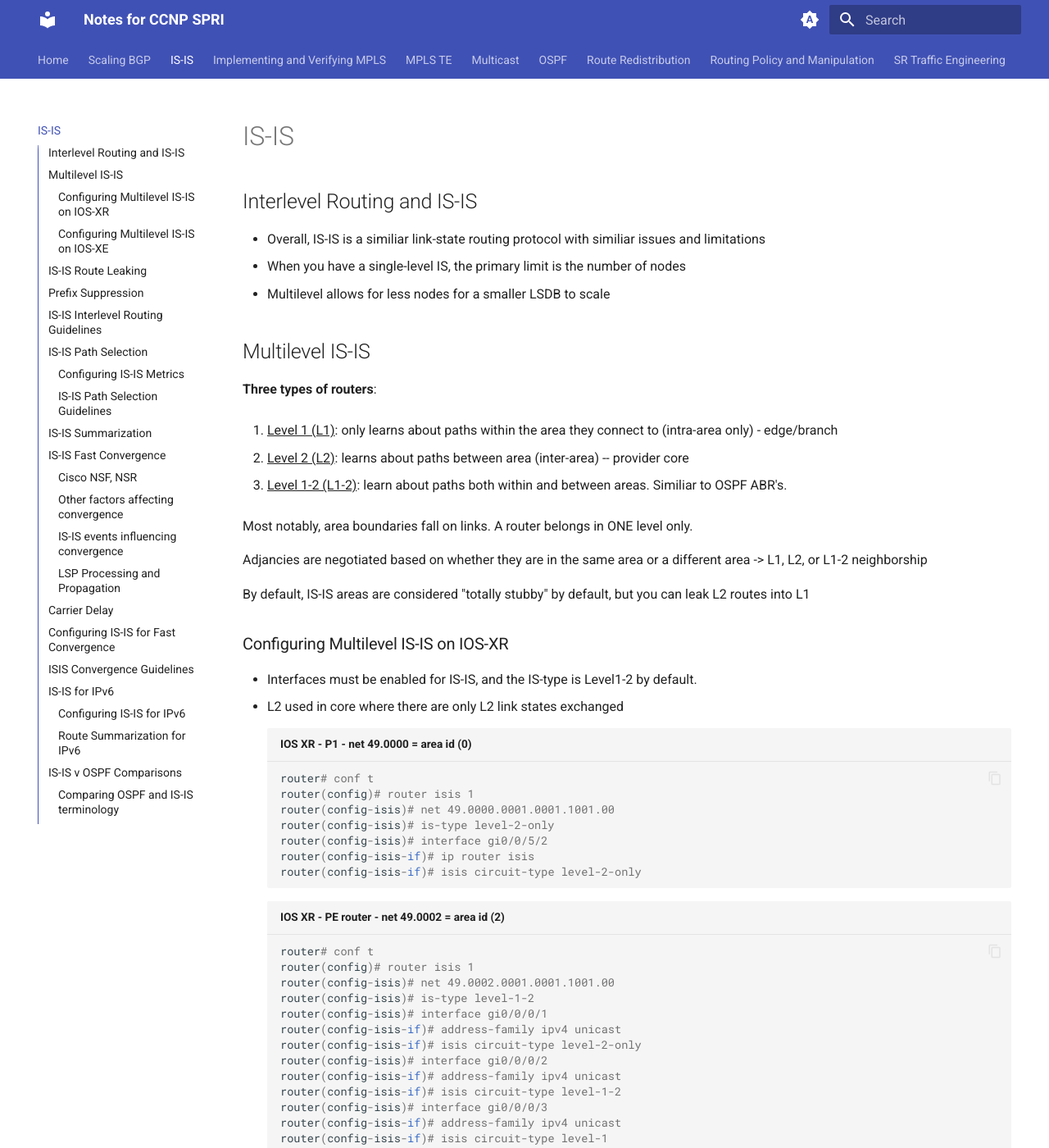
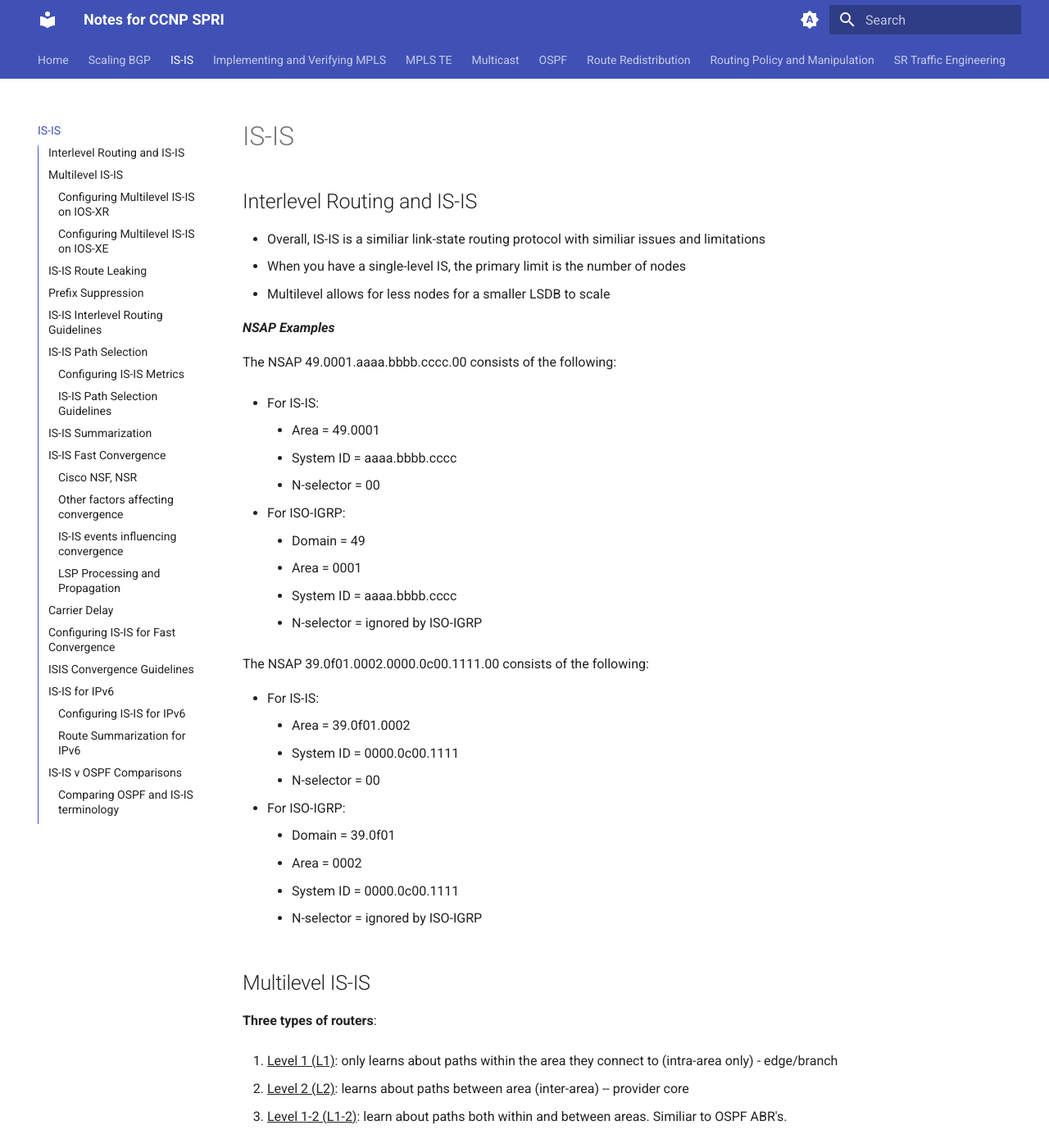
Before and after one commit to mattheja/ccnp-notes, an MkDocs documentation site: the page built from docs/ISIS.md, in a window 1280 px wide and 1400 px high. Shown: the whole window at 82% size. Built offline with MkDocs 1.6.1 and Material for MkDocs 9.7.7, drawn with Linux system fonts in a browser that asks for light colours.

Commit message:
some updates to isis

```diff
--- a/docs/ISIS.md
+++ b/docs/ISIS.md
@@ -5,6 +5,34 @@
 - Overall, IS-IS is a similiar link-state routing protocol with similiar issues and limitations
 - When you have a single-level IS, the primary limit is the number of nodes
 - Multilevel allows for less nodes for a smaller LSDB to scale
+
+***NSAP Examples***
+
+The NSAP 49.0001.aaaa.bbbb.cccc.00 consists of the following:
+
+- For IS-IS:
+    - Area = 49.0001
+    - System ID = aaaa.bbbb.cccc
+    - N-selector = 00
+
+- For ISO-IGRP:
+    - Domain = 49
+    - Area = 0001
+    - System ID = aaaa.bbbb.cccc
+    - N-selector = ignored by ISO-IGRP
+
+The NSAP 39.0f01.0002.0000.0c00.1111.00 consists of the following:
+
+- For IS-IS:
+    - Area = 39.0f01.0002
+    - System ID = 0000.0c00.1111
+    - N-selector = 00
+- For ISO-IGRP:
+    - Domain = 39.0f01
+    - Area = 0002
+    - System ID = 0000.0c00.1111
+    - N-selector = ignored by ISO-IGRP
+
 
 ## Multilevel IS-IS
 
```
